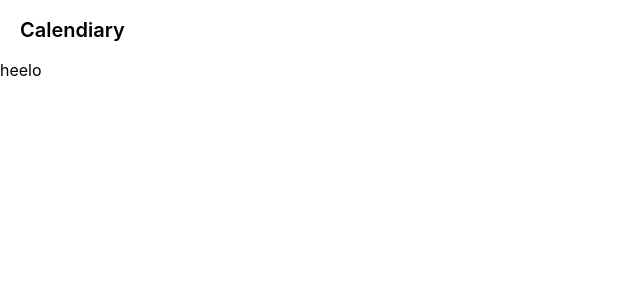
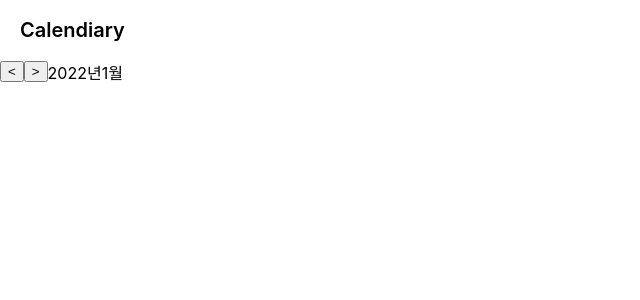
Before and after one commit to nbc7799/calendiary, a React (Create React App) app: page / in a window 1280 px wide. Shown: the top 300 px of the page, without its empty margins (0-640 px from the left). Built offline with nearby package versions, Linux system fonts and the light colour scheme; the HTML template or start-up script is replaced by a standard one.

Commit message:
캘린더 메인페이지

```diff
--- a/src/components/main/main.js
+++ b/src/components/main/main.js
@@ -1,5 +1,37 @@
-import React from "react";
+import React, { useState } from "react";
+import styles from "./main.module.css";
 
-const Main = (props) => <div>heelo</div>;
+const Main = (props) => {
+  let DATE = new Date();
+  const MONTH = DATE.getMonth() + 1;
+  const YEAR = DATE.getFullYear();
+  const date = DATE.getDate();
+  const day = DATE.getDay();
+
+  const [month, setMonth] = useState(MONTH);
+  const [yaer, setYear] = useState(YEAR);
+
+  const lastMonth = () => {
+    setMonth(month - 1);
+    console.log(month);
+  };
+  const preMonth = () => {
+    setMonth(month + 1);
+    console.log(month);
+  };
+
+  return (
+    <div className={styles.header}>
+      <div>
+        <button onClick={lastMonth}>&lt;</button>
+        <button onClick={preMonth}>&gt;</button>
+      </div>
+      <div className={styles.now}>
+        <div>{`${yaer}년`}</div>
+        <div>{`${month}월`}</div>
+      </div>
+    </div>
+  );
+};
 
 export default Main;
--- /dev/null
+++ b/src/components/main/main.module.css
@@ -0,0 +1,7 @@
+.now {
+  display: flex;
+}
+
+.header {
+  display: flex;
+}
```
Also changed, not shown: 1 other file (tests, documents, lock files or other folders).
